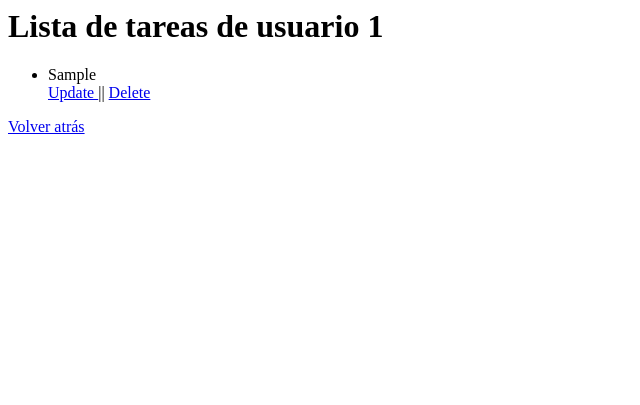
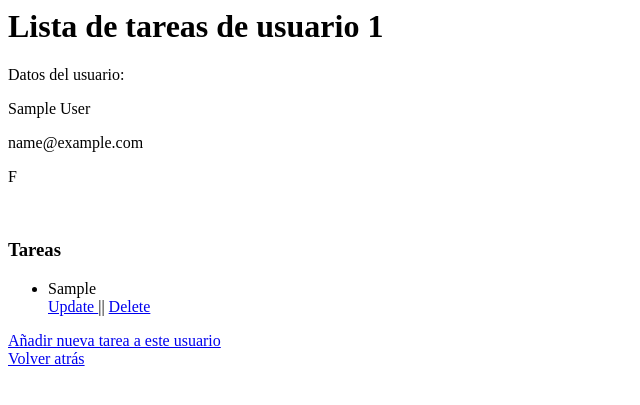
Before and after one commit to Fictizia/Curso-php-web-2019, a PHP site: page /todo-list-by-user.php?user=1 in a window 1280 px wide. Shown: the top 405 px of the page, without its empty margins (0-640 px from the left). Run offline with PHP 8.4, Linux system fonts and the light colour scheme; tables that the repository leaves empty or names only in its code hold one stand-in row (values such as "Sample post"); data that the repository does not hold is empty.

Commit message:
viniéndome arriba

```diff
--- a/recursos/Clase8/ejemploCrud/php/index.php
+++ b/recursos/Clase8/ejemploCrud/php/index.php
@@ -43,7 +43,7 @@
 
                     }
                     if (!$isTodo)  {
-                        echo "No hay tareas";
+                        echo "<a href='create-todo.php?user={$user->getId()}'>Añadir tarea</a>";
                     }
                     else {
                         echo "<a href='todo-list-by-user.php?user={$user->getId()}'>Ver Tareas</a>";
--- a/recursos/Clase8/ejemploCrud/php/repository/TodoRepository.php
+++ b/recursos/Clase8/ejemploCrud/php/repository/TodoRepository.php
@@ -60,7 +60,6 @@ Class TodoRepository
             $todosArray[] = TodoNormalizer::createTodoFromRow($row);
         }
 
-
         return $todosArray;
     }
 
--- a/recursos/Clase8/ejemploCrud/php/todo-list-by-user.php
+++ b/recursos/Clase8/ejemploCrud/php/todo-list-by-user.php
@@ -15,20 +15,29 @@
 
 
         <?php
-
+            $user = $userRepository->getById($userId);
+            echo "<p>Datos del usuario:</p>";
+            echo "<p>{$user->getName()}</p>";
+            echo "<p>{$user->getEmail()}</p>";
+            echo "<p>{$user->getSexo()}</p><br>";
+            echo "<h3>Tareas</h3>";
             $userTodos = $todoRepository->getByUserId($userId);
-
+           if(count($userTodos)== 0) {
+               echo "<p>El usuario no tiene tareas</p>";
+           } else {
 
                     echo "<ul>";
                      foreach($userTodos as $task){
+
                          echo "<li>{$task->getTodo()}</li>";
                          echo "<td>";
                          echo "<a href='update-todo.php?tarea={$task->getId()}'>Update </a> || ";
                          echo "<a href='delete-todo.php?tarea={$task->getId()}'>Delete</a></td>";
                      }
                      echo "</ul>";
-
+            echo "<a href='create-todo.php?user={$user->getId()}'>Añadir nueva tarea a este usuario</a><br>";
             echo '<a href="index.php">Volver atrás</a>';
+                    }
         ?>
 
     </body>
```
Also changed, not shown: recursos/Clase8/ejemploCrud/php/create-todo.php (+4 -3 lines).
